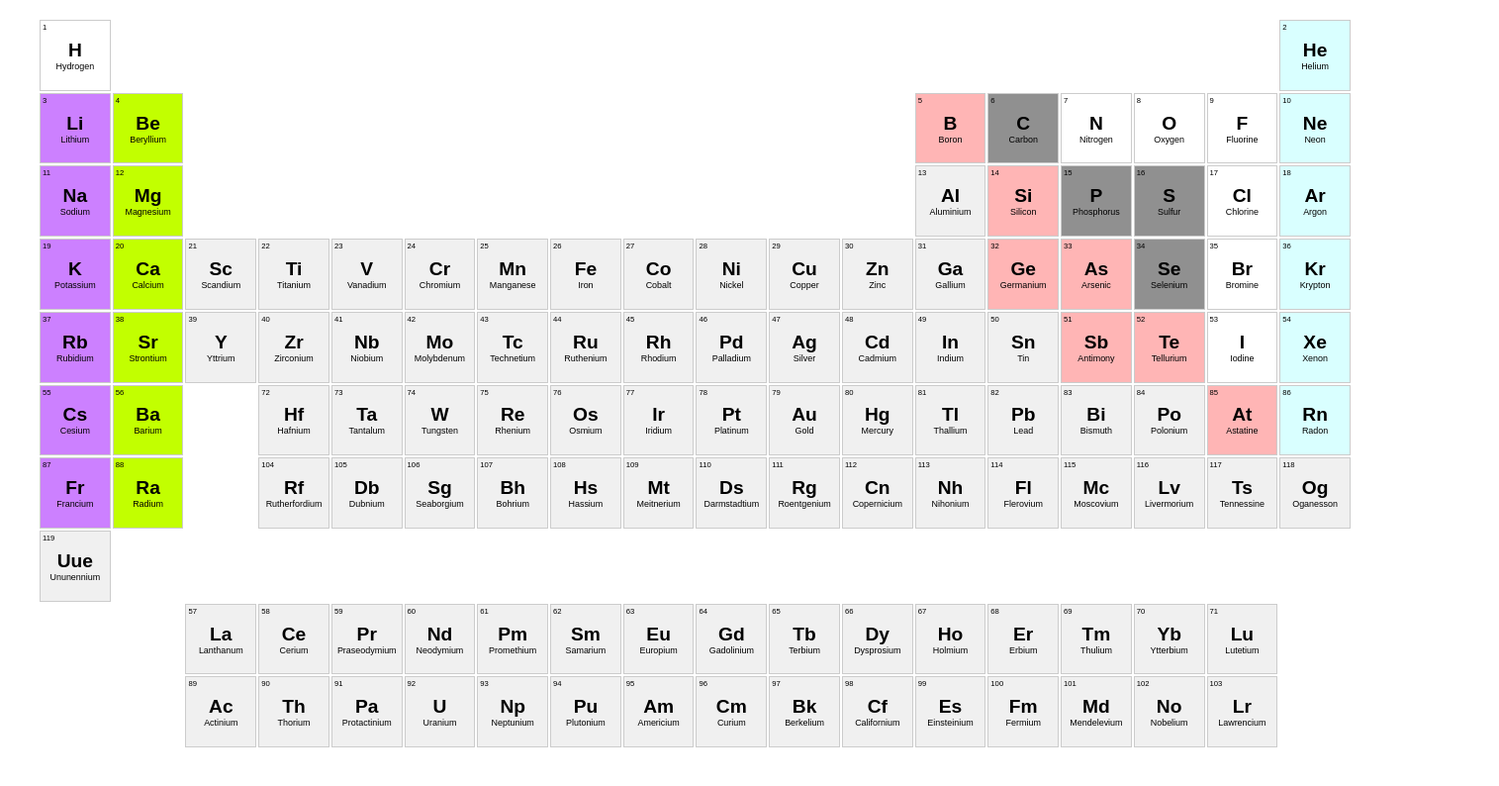
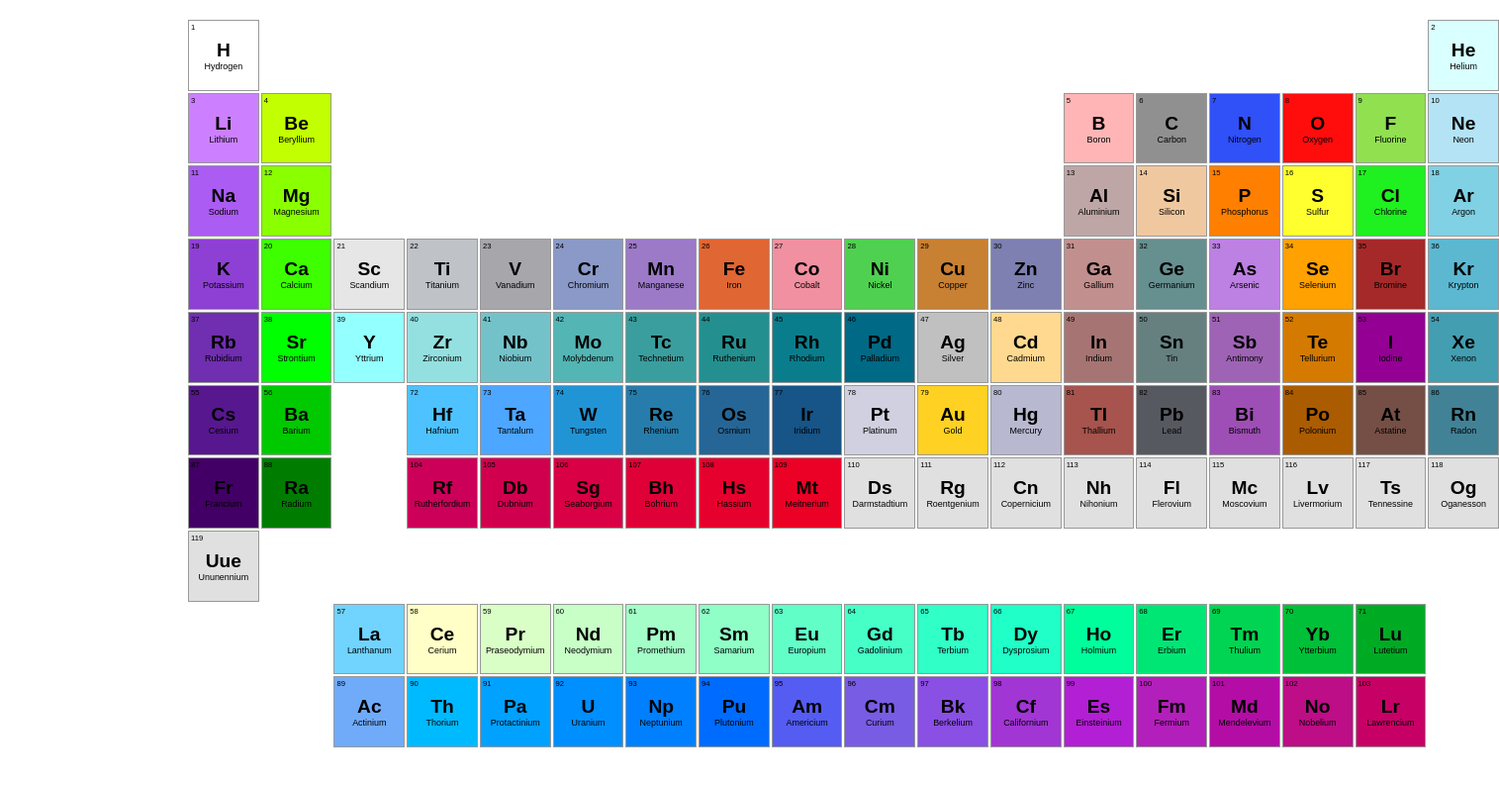
Before and after one commit to Jimmyu2foru18/periodic-table, a plain HTML site: page index.html in a window 1280 px wide. Shown: the whole page at 99% size, 1515 px wide, since content can reach past the window. Drawn offline with Linux system fonts and the light colour scheme.

Commit message:
first commit

```diff
--- a/script.js
+++ b/script.js
@@ -16,7 +16,8 @@ document.addEventListener('DOMContentLoaded', () => {
         elements.forEach(element => {
             const elementTile = document.createElement('div');
             elementTile.classList.add('element-tile');
-            elementTile.classList.add(element.category.replace(/\s/g, '-')); // Add category for styling
+            const cpkHex = element['cpk-hex'];
+            elementTile.style.backgroundColor = cpkHex ? '#' + cpkHex : '#e0e0e0'; // Fallback to light grey if cpk-hex is missing or invalid
             elementTile.style.gridColumn = element.xpos;
             elementTile.style.gridRow = element.ypos;
 
@@ -32,6 +33,7 @@ document.addEventListener('DOMContentLoaded', () => {
     }
 
     function showElementDetail(element) {
+        console.log('showElementDetail called for:', element.name);
         // Move periodic table to the bottom
         periodicTableContainer.style.transform = 'translateY(100vh)';
 
@@ -64,10 +66,11 @@ document.addEventListener('DOMContentLoaded', () => {
     }
 
     function hideElementDetail() {
+        console.log('hideElementDetail called');
         elementDetailView.classList.remove('active');
         // Move periodic table back to original position
         periodicTableContainer.style.transform = 'translateY(0)';
     }
 
-    renderPeriodicTable();
+
 });
--- a/style.css
+++ b/style.css
@@ -6,19 +6,20 @@ body {
     overflow-x: hidden; /* Prevent horizontal scroll */
 }
 
+/* Container */
 #periodic-table-container {
     display: grid;
     grid-template-columns: repeat(18, 1fr); /* 18 columns for the periodic table */
     gap: 2px;
     width: 100%;
-    max-width: 1200px; /* Adjust as needed */
+    max-width: 900px; /* Adjust as needed */
     margin: 20px auto;
     transition: transform 0.5s ease-in-out; /* Smooth transition for moving the table */
 }
 
+/* Element tiles */
 .element-tile {
-    background-color: #f0f0f0;
-    border: 1px solid #ccc;
+    border: 1px solid #999;
     padding: 5px;
     text-align: center;
     cursor: pointer;
@@ -54,7 +55,7 @@ body {
     font-size: 0.6em;
 }
 
-/* Styles for the enlarged element view */
+/* Enlarged element view */
 #element-detail-view {
     position: fixed;
     top: 0;
@@ -89,7 +90,7 @@ body {
     justify-content: center;
     align-items: center;
     position: relative;
-    width: 200px; /* Adjust size as needed */
+    width: 200px;
     height: 200px;
 }
 
@@ -110,6 +111,7 @@ body {
     font-size: 1em;
 }
 
+/* Sidebar */
 .info-sidebar {
     background-color: #333;
     color: #fff;
@@ -149,36 +151,32 @@ body {
 
 /* Category-specific colors */
 :root {
-    --color-diatomic-nonmetal: #ffffff;
     --color-noble-gas: #d9ffff;
     --color-alkali-metal: #cc80ff;
-    --color-alkaline-earth-metal: #c2ff00;
-    --color-metalloid: #ffb5b5;
-    --color-polyatomic-nonmetal: #909090;
-    /* Add more categories as needed */
+    --color-alkaline-earth-metal: #ffdb80;
+    --color-lanthanide: #ffbfd9;
+    --color-actinide: #ff99cc;
+    --color-transition-metal: #ffc0c0;
+    --color-post-transition-metal: #cccccc;
+    --color-metalloid: #cccc99;
+    --color-other-nonmetal: #a0ffa0;
+    --color-halogen: #ffff99;
+    --color-diatomic-nonmetal: #a0ffa0;
+    --color-polyatomic-nonmetal: #a0ffa0;
+    --color-unknown-properties: #e0e0e0;
 }
 
-.element-tile.diatomic-nonmetal {
-    background-color: var(--color-diatomic-nonmetal);
-}
-
-.element-tile.noble-gas {
-    background-color: var(--color-noble-gas);
-}
-
-.element-tile.alkali-metal {
-    background-color: var(--color-alkali-metal);
-}
-
-.element-tile.alkaline-earth-metal {
-    background-color: var(--color-alkaline-earth-metal);
-}
-
-.element-tile.metalloid {
-    background-color: var(--color-metalloid);
-}
-
-.element-tile.polyatomic-nonmetal {
-    background-color: var(--color-polyatomic-nonmetal);
-}
-}
+/* Category classes */
+.element-tile.noble-gas { background-color: var(--color-noble-gas) !important; }
+.element-tile.alkali-metal { background-color: var(--color-alkali-metal) !important; }
+.element-tile.alkaline-earth-metal { background-color: var(--color-alkaline-earth-metal) !important; }
+.element-tile.lanthanide { background-color: var(--color-lanthanide) !important; }
+.element-tile.actinide { background-color: var(--color-actinide) !important; }
+.element-tile.transition-metal { background-color: var(--color-transition-metal) !important; }
+.element-tile.post-transition-metal { background-color: var(--color-post-transition-metal) !important; }
+.element-tile.metalloid { background-color: var(--color-metalloid) !important; }
+.element-tile.other-nonmetal { background-color: var(--color-other-nonmetal) !important; }
+.element-tile.halogen { background-color: var(--color-halogen) !important; }
+.element-tile.diatomic-nonmetal { background-color: var(--color-diatomic-nonmetal) !important; }
+.element-tile.polyatomic-nonmetal { background-color: var(--color-polyatomic-nonmetal) !important; }
+.element-tile.unknown-properties { background-color: var(--color-unknown-properties) !important; }
```
Also changed, not shown: 2 other files.
